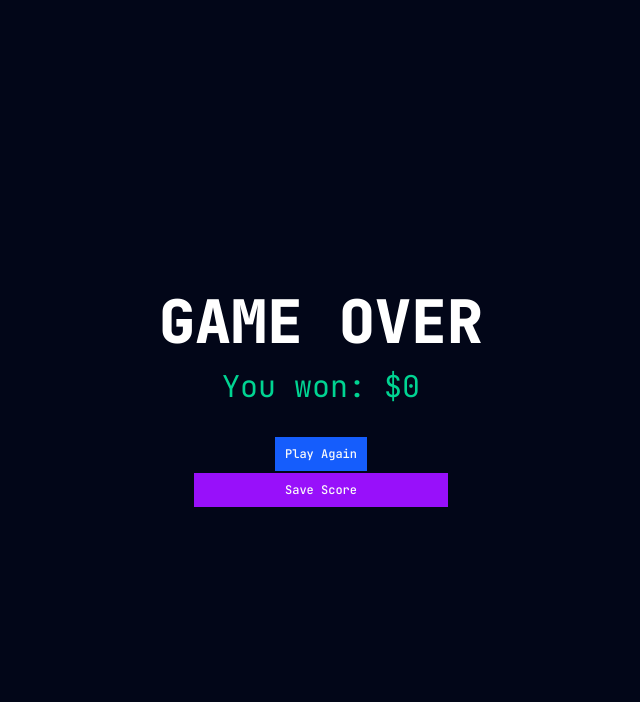
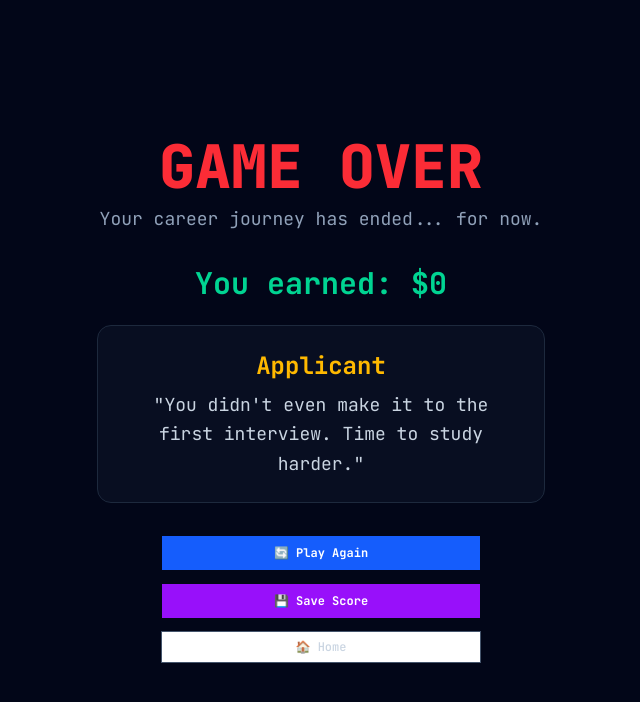
Before and after one commit to Youssef-Ahmed1/who-wants-to-be-a-millionaire-for-programmers-, a Next.js app: page /game-over in a window 1280 px wide. Shown: the top 702 px of the page, without its empty margins (319-959 px from the left). Built offline with nearby package versions, Linux system fonts and the light colour scheme; no server answers.

Commit message:
added game over messages

```diff
--- a/src/app/game-over/page.tsx
+++ b/src/app/game-over/page.tsx
@@ -1,22 +1,79 @@
 "use client";
+
 import { useGameStore } from "../../../store";
 import { Button } from "@/components/ui/button";
 import { useRouter } from "next/navigation";
 import { saveHighScore } from "../../lib/actions";
 import { useState } from "react";
 
+// Career mapping based on score
+const careerMessages = [
+    {
+        range: [0, 0],
+        title: "Applicant",
+        message: "You didn't even make it to the first interview. Time to study harder.",
+    },
+    {
+        range: [1, 2],
+        title: "Bootcamp Grad",
+        message: "You're on the right track. Keep learning and try again.",
+    },
+    {
+        range: [3, 4],
+        title: "Intern",
+        message: "You've got potential. But internships don't pay the bills.",
+    },
+    {
+        range: [5, 6],
+        title: "Junior Engineer",
+        message: "You have a long way to go in your career. Keep grinding.",
+    },
+    {
+        range: [7, 8],
+        title: "Engineer I",
+        message: "You're building real skills. The promotion is within reach.",
+    },
+    {
+        range: [9, 10],
+        title: "Engineer II",
+        message: "Solid performance. You're on the path to senior level.",
+    },
+    {
+        range: [11, 12],
+        title: "Senior Engineer I",
+        message: "You're climbing the ladder. One more step to the top.",
+    },
+    {
+        range: [13, 14],
+        title: "Senior Engineer II",
+        message: "You're almost there! One more question and you'd be CTO.",
+    },
+    {
+        range: [15, 15],
+        title: "CTO 🏆",
+        message: "Congratulations! You've reached the top of the career ladder!",
+    },
+];
+
+const getCareerInfo = (score: number) => {
+    return careerMessages.find((c) => score >= c.range[0] && score <= c.range[1]) || careerMessages[0];
+};
+
 export default function GameOver() {
     const { score, resetGame } = useGameStore();
     const router = useRouter();
     const [isSaving, setIsSaving] = useState(false);
     const [saved, setSaved] = useState(false);
+
+    const careerInfo = getCareerInfo(score);
+
     const handlePlayAgain = () => {
         resetGame();
         router.push("/");
     };
+
     const handleSaveScoreClick = async () => {
         setIsSaving(true);
-
         try {
             await saveHighScore(score);
             setSaved(true);
@@ -26,27 +83,70 @@
             setIsSaving(false);
         }
     };
+
+    // Format score with dollar sign
+    const formattedScore = score === 0 ? "$0" : `$${score.toLocaleString()}`;
+
     return (
         <main className="min-h-screen flex flex-col items-center justify-center bg-slate-950 text-white p-4">
-          <h1 className="text-6xl font-black mb-4">GAME OVER</h1>
+            {/* GAME OVER HEADER */}
+            <div className="text-center mb-8">
+                <h1 className="text-6xl font-black text-red-500 mb-2">
+                    GAME OVER
+                </h1>
+                <p className="text-slate-400 text-lg">
+                    Your career journey has ended... for now.
+                </p>
+            </div>
 
-          <h2 className="text-3xl text-emerald-400 mb-8">You won: ${score}</h2>
+            {/* SCORE DISPLAY */}
+            <div className="text-center mb-6">
+                <p className="text-3xl text-emerald-400 font-bold">
+                    You earned: {formattedScore}
+                </p>
+            </div>
 
+            {/* CAREER TITLE & MESSAGE */}
+            <div className="max-w-md text-center bg-slate-900/50 border border-slate-800 rounded-xl p-6 mb-8">
+                <p className="text-2xl font-bold text-amber-400 mb-2">
+                    {careerInfo.title}
+                </p>
+                <p className="text-slate-300 text-lg leading-relaxed">
+                    "{careerInfo.message}"
+                </p>
+            </div>
+
+            {/* BUTTONS */}
+            <div className="flex flex-col gap-3 w-full max-w-xs">
                 <Button
                     onClick={handlePlayAgain}
                     size="lg"
-              className="bg-blue-600 hover:bg-blue-500"
+                    className="bg-blue-600 hover:bg-blue-500 text-white font-bold py-3"
                 >
-              Play Again
+                    🔄 Play Again
                 </Button>
+
                 <Button
                     onClick={handleSaveScoreClick}
                     disabled={isSaving || saved}
                     size="lg"
-              className={`${saved ? "bg-green-600" : "bg-purple-600 hover:bg-purple-500"} w-64`}
+                    className={`${saved ? "bg-emerald-600" : "bg-purple-600 hover:bg-purple-500"} text-white font-bold py-3`}
                 >
-              {isSaving ? "Saving..." : saved ? "Score Saved!" : "Save Score"}
+                    {isSaving
+                        ? "💾 Saving..."
+                        : saved
+                          ? "✅ Score Saved!"
+                          : "💾 Save Score"}
                 </Button>
+
+                <Button
+                    onClick={() => router.push("/")}
+                    variant="outline"
+                    className="border-slate-600 text-slate-300 hover:bg-slate-800"
+                >
+                    🏠 Home
+                </Button>
+            </div>
         </main>
     );
 }
```
Lines whose indentation alone changed are shown as unchanged.
